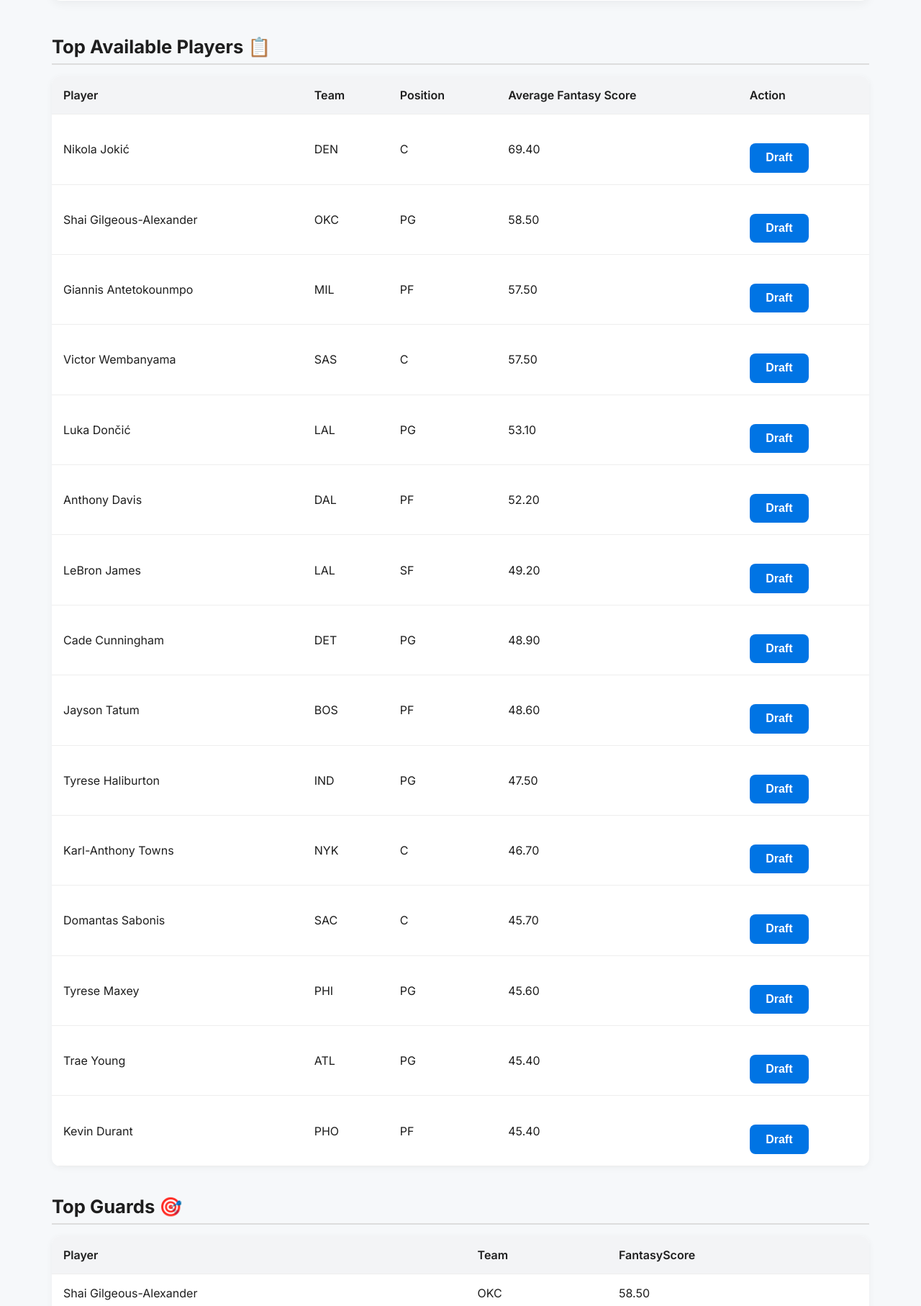
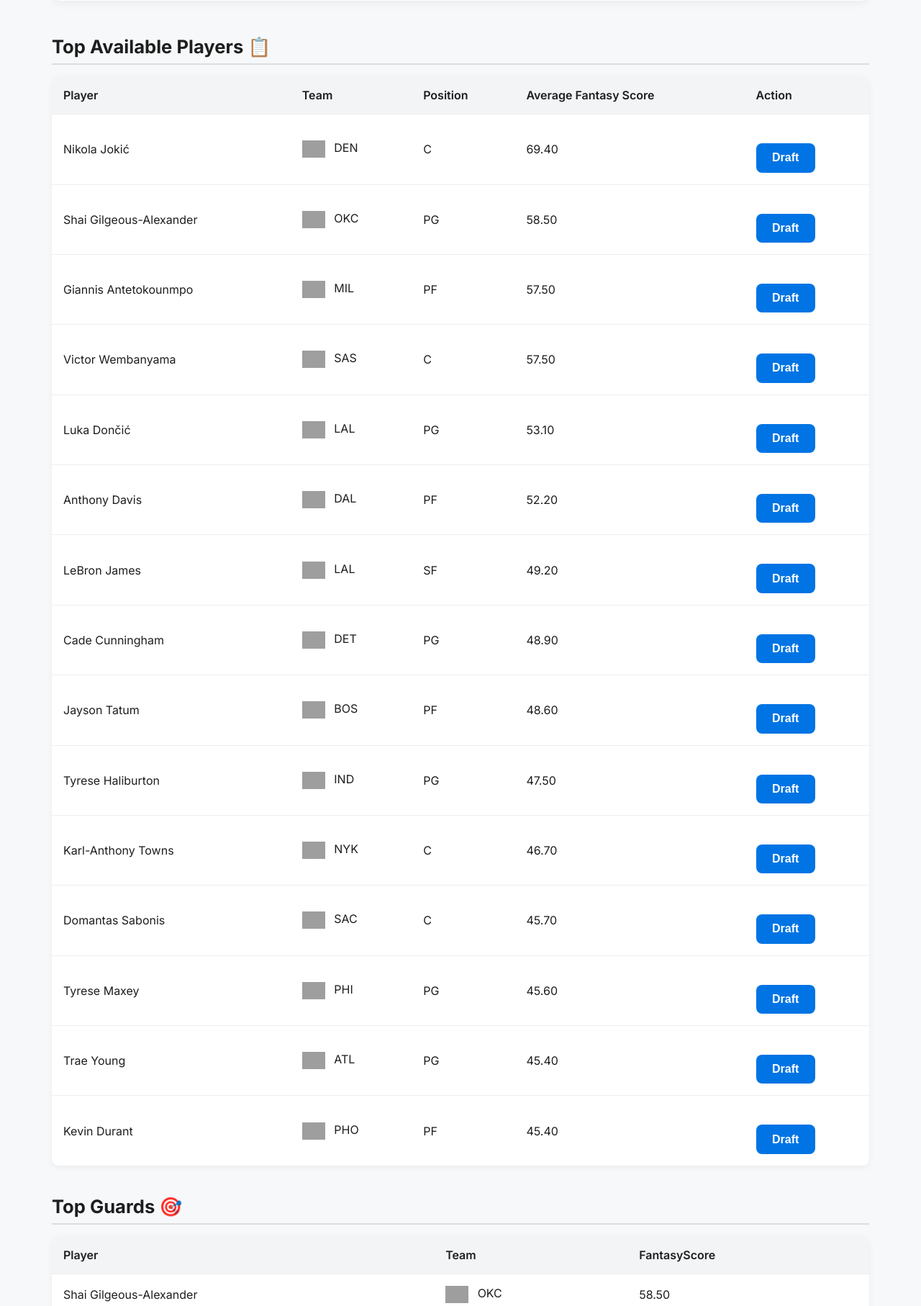
Before and after one commit to stephaustria/fantasy-basketball-draft-assistant, a FastAPI app: page / in a window 1280 px wide. Shown: the part 454-2268 px from the top of the page at 72% size. Run offline with FastAPI, Linux system fonts and the light colour scheme; grey boxes are pictures that could not be loaded.

Commit message:
Updated UI

```diff
--- a/templates/index.html
+++ b/templates/index.html
@@ -202,7 +202,11 @@
         {% for row in players %}
         <tr>
             <td>{{ row['Player'] }}</td>
-            <td>{{ row['Team'] }}</td>
+            <td>
+                <img src="https://a.espncdn.com/i/teamlogos/nba/500/{{ row['Team'] | lower }}.png"
+                     alt="{{ row['Team'] }}" style="height: 24px; vertical-align: middle; margin-right: 8px;">
+                {{ row['Team'] }}
+            </td>
             <td>{{ row['Pos'] }}</td>
             <td>{{ "%.2f"|format(row['FantasyScore']) }}</td>
             <td>
@@ -225,7 +229,12 @@
         {% for row in top_guards %}
         <tr>
             <td>{{ row['Player'] }}</td>
-            <td>{{ row['Team'] }}</td>
+            <td>
+                <img src="https://a.espncdn.com/i/teamlogos/nba/500/{{ row['Team'] | lower }}.png"
+                     alt="{{ row['Team'] }}" style="height: 24px; vertical-align: middle; margin-right: 8px;">
+                {{ row['Team'] }}
+            </td>
+
             <td>{{ "%.2f"|format(row['FantasyScore']) }}</td>
         </tr>
         {% endfor %}
@@ -241,7 +250,12 @@
         {% for row in top_forwards %}
         <tr>
             <td>{{ row['Player'] }}</td>
-            <td>{{ row['Team'] }}</td>
+            <td>
+                <img src="https://a.espncdn.com/i/teamlogos/nba/500/{{ row['Team'] | lower }}.png"
+                     alt="{{ row['Team'] }}" style="height: 24px; vertical-align: middle; margin-right: 8px;">
+                {{ row['Team'] }}
+            </td>
+
             <td>{{ "%.2f"|format(row['FantasyScore']) }}</td>
         </tr>
         {% endfor %}
@@ -257,7 +271,12 @@
         {% for row in top_centers %}
         <tr>
             <td>{{ row['Player'] }}</td>
-            <td>{{ row['Team'] }}</td>
+            <td>
+                <img src="https://a.espncdn.com/i/teamlogos/nba/500/{{ row['Team'] | lower }}.png"
+                     alt="{{ row['Team'] }}" style="height: 24px; vertical-align: middle; margin-right: 8px;">
+                {{ row['Team'] }}
+            </td>
+
             <td>{{ "%.2f"|format(row['FantasyScore']) }}</td>
         </tr>
         {% endfor %}
```
